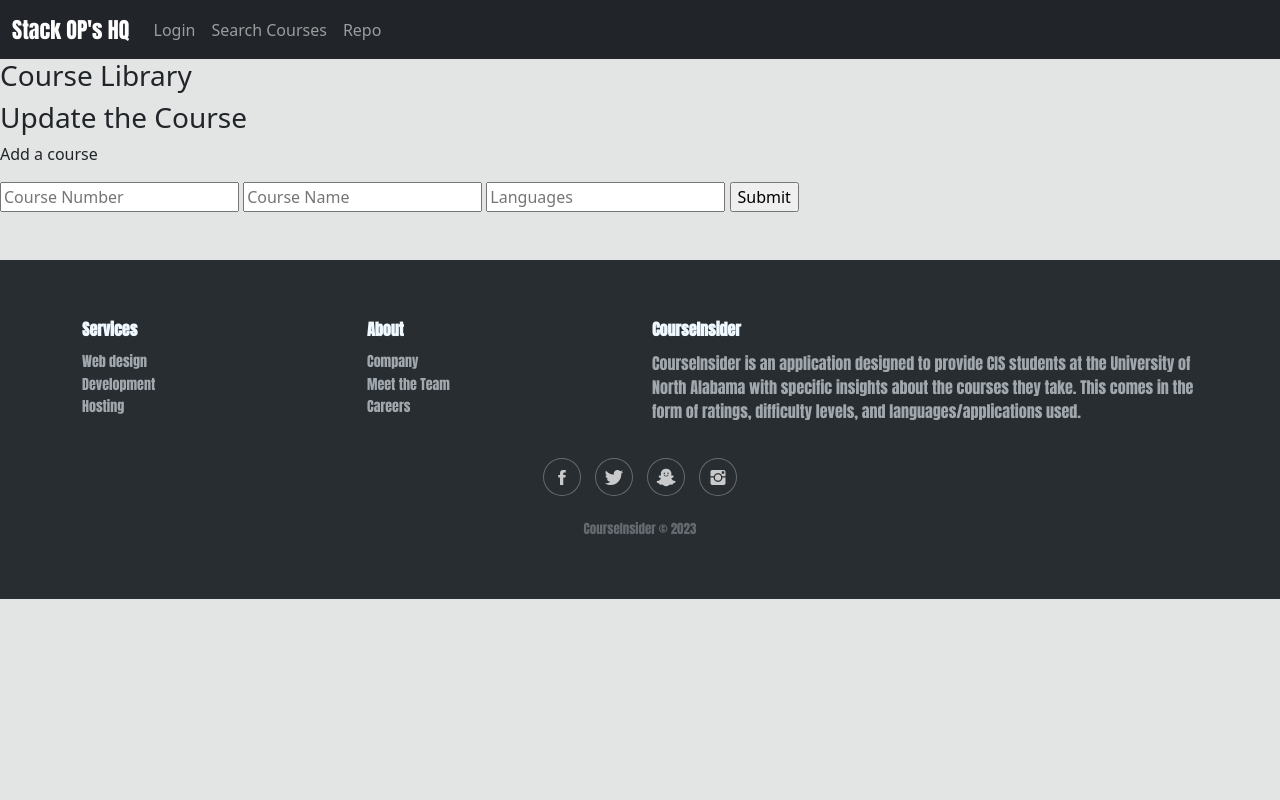
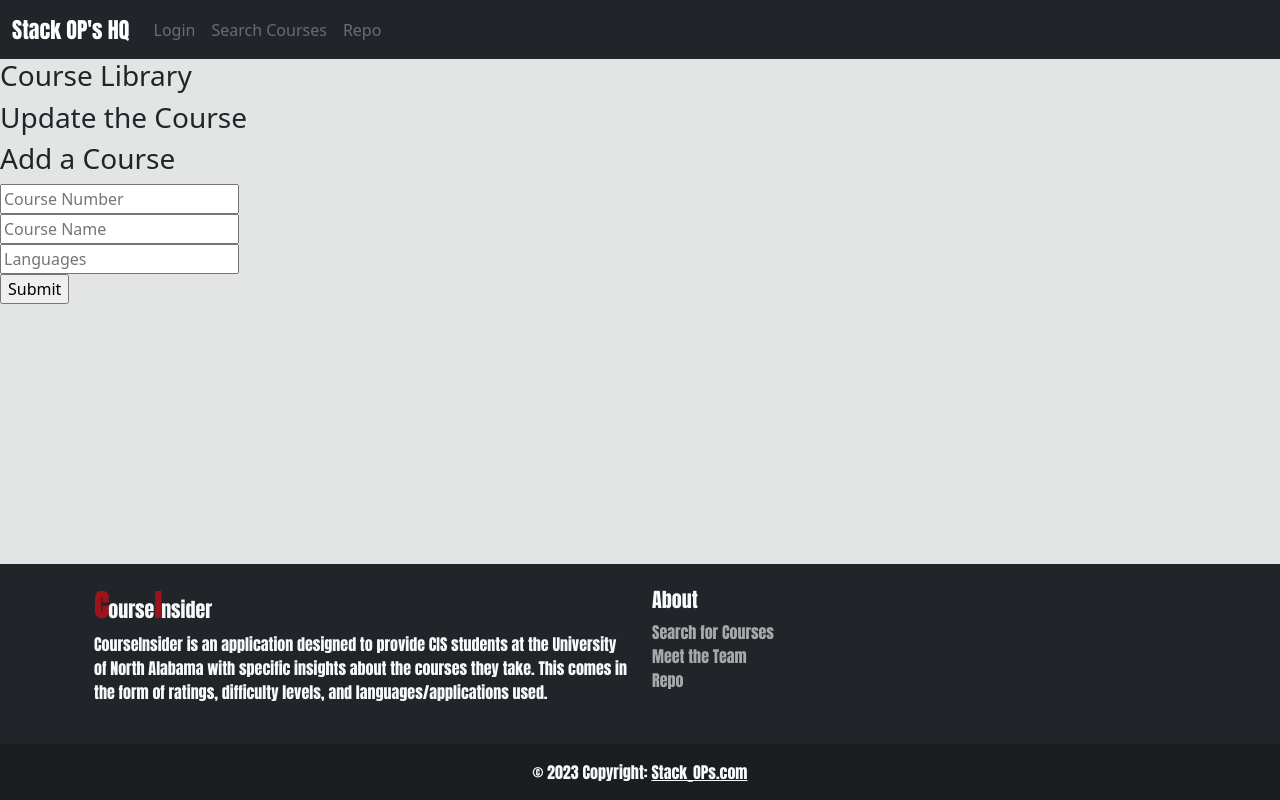
Before and after one commit to HubbbaBubbba/StackOps, a Node server app: page /index in a window 1280 px wide. Run offline with Node 20, Linux system fonts and the light colour scheme; data that the repository does not hold is empty; some libraries are stand-ins or nearby versions.

Commit message:
changed footer and formatting

```diff
--- a/public/styles/index.css
+++ b/public/styles/index.css
@@ -1,5 +1,27 @@
 body{
     background-color: rgba(108, 121, 119, 0.192);
+    min-height: 100vh;
+    display: flex;
+    flex-direction: column;
+}
+
+footer {
+/* position: relative; */
+margin-top: auto;
+font-family: 'Anton';
+font-weight: 100;
+}
+
+.bg-dark ul{
+  list-style:none;
+  padding:0;
+  margin-bottom: 0;
+}
+
+.bg-dark ul a {
+    color: white;
+    text-decoration:none;
+    opacity:0.6;
 }
 
 .navbar-brand {
@@ -7,9 +29,9 @@ body{
     font-size: 22px;
 }
 
- .footer-dark{
+ /* .footer-dark{
     position: absolute;
-    /* bottom: 0; */
+    bottom: 0;
     width: 100%;
     font-family: 'Anton';
     font-weight: 100;
@@ -17,8 +39,7 @@ body{
 }
 
 .footer-dark {
-    padding:60px 0;
-    height: auto;
+    padding:50px 0;
     color:#f0f9ff;
     background-color:#282d32;
   }
@@ -105,4 +126,4 @@ body{
     opacity:0.3;
     font-size:13px;
     margin-bottom:0;
-  }
+  } */
--- a/views/index.ejs
+++ b/views/index.ejs
@@ -56,15 +56,15 @@
 <!-- update our db -->
 
 <form method="get" action="/create">
-    <p>Add a course</p>
-    <input type="text" placeholder="Course Number" name="course_name" value="">
-    <input type="text" placeholder="Course Name" name="description" value="">
-    <input type="text" placeholder="Languages" name="count" value="">
+    <h3>Add a Course</h3>
+    <input type="text" placeholder="Course Number" name="course_name" value=""> <br>
+    <input type="text" placeholder="Course Name" name="description" value=""> <br>
+    <input type="text" placeholder="Languages" name="count" value=""> <br>
     <input type="submit" onclick="document.location.reload()">
   </form>
 <br> <br>
 
-  <div class="footer-dark">
+  <!-- <div class="footer-dark">
     <footer>
         <div class="container">
             <div class="row">
@@ -96,7 +96,56 @@
             <p class="copyright">CourseInsider © 2023</p>
         </div>
     </footer>
-</div>
+</div> -->
+
+<footer class="bg-dark text-center text-light text-lg-start">
+  <!-- Grid container -->
+  <div class="container p-4">
+    <!--Grid row-->
+    <div class="row">
+      <!--Grid column-->
+      <div class="col-lg-6 col-md-12 mb-4 mb-md-0">
+        <h5><b style="color:#9D131C; font-size: 30px;">C</b>ourse<b style="color:#9D131C; font-size: 30px;">I</b>nsider</h5>
+
+        <p>
+          CourseInsider is an application designed to provide
+                      CIS students at the University of North Alabama with specific insights about
+                      the courses they take. This comes in the form of ratings, difficulty levels,
+                      and languages/applications used.
+        </p>
+      </div>
+      <!--Grid column-->
+
+      <!--Grid column-->
+      <div class="col-lg-6 col-md-12 mb-4 mb-md-0">
+        <!-- <h5 class="text-uppercase">Footer text</h5>
+
+        <p>
+          Lorem ipsum dolor sit amet consectetur, adipisicing elit. Iste atque ea quis
+          molestias. Fugiat pariatur maxime quis culpa corporis vitae repudiandae
+          aliquam voluptatem veniam, est atque cumque eum delectus sint!
+        </p> -->
+        <h5>About</h5>
+          <ul>
+              <li><a href="search2">Search for Courses</a></li>
+              <li><a href="#">Meet the Team</a></li>
+              <li><a href="#">Repo</a></li>
+          </ul>
+      </div>
+      <!--Grid column-->
+    </div>
+    <!--Grid row-->
+  </div>
+  <!-- Grid container -->
+
+  <!-- Copyright -->
+  <div class="text-center p-3" style="background-color: rgba(0, 0, 0, 0.2);">
+    © 2023 Copyright:
+    <a class="text-light" href="https://github.com/HubbbaBubbba/StackOps">Stack_OPs.com</a>
+  </div>
+  <!-- Copyright -->
+</footer>
+
 <script src="https://cdnjs.cloudflare.com/ajax/libs/jquery/3.2.1/jquery.min.js"></script>
 <script src="https://cdnjs.cloudflare.com/ajax/libs/twitter-bootstrap/4.1.3/js/bootstrap.bundle.min.js"></script>
 </body>
```
